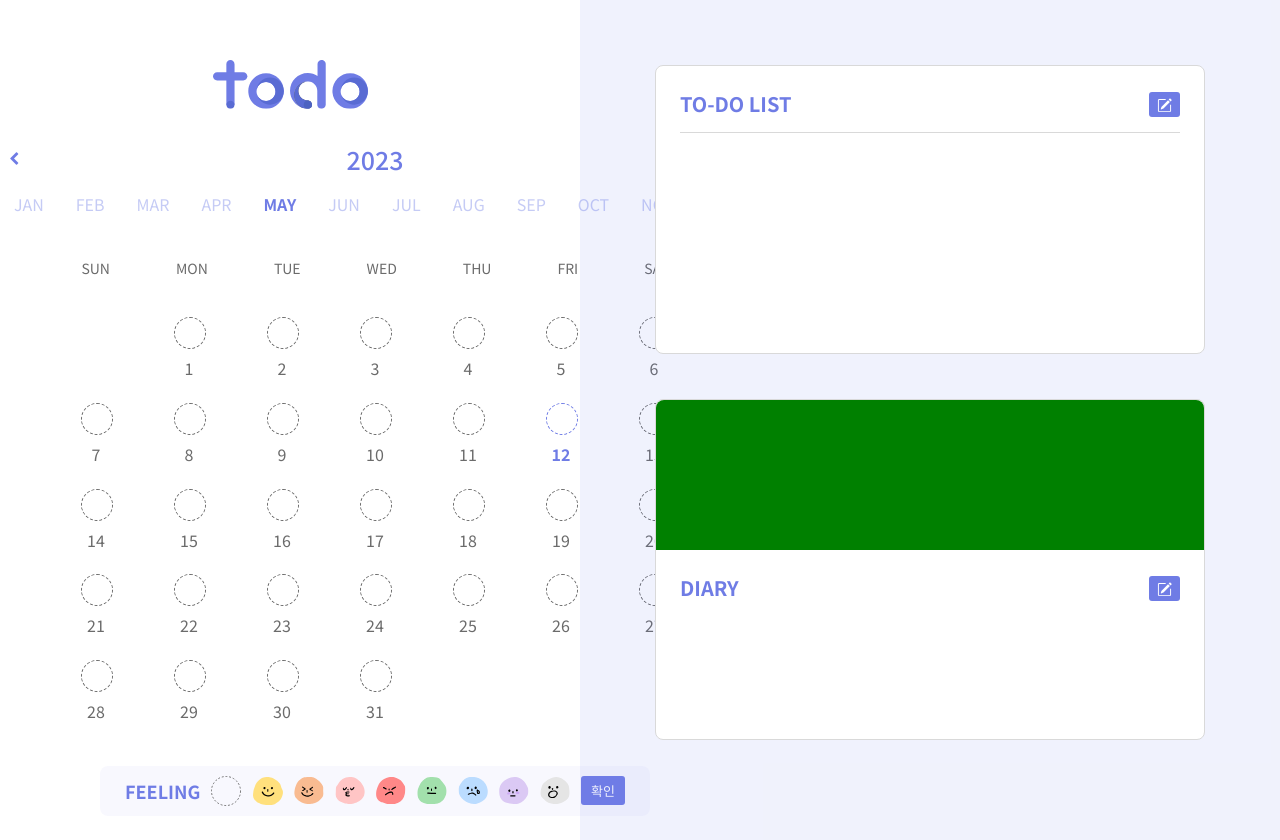
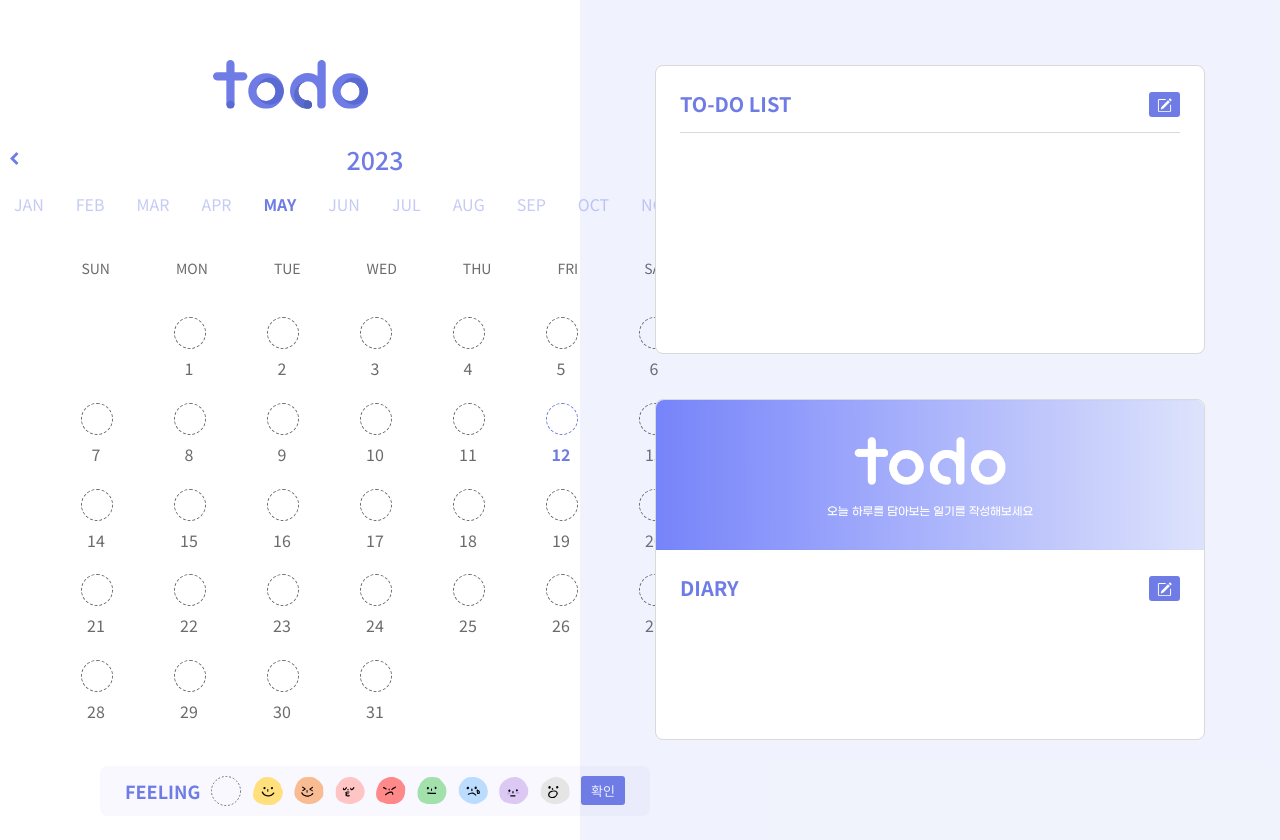
Before and after one commit to 2-hs2/todo, a Flask app: page / in a window 1280 px wide. Run offline with Flask 3, Linux system fonts and the light colour scheme; data that the repository does not hold is empty; some libraries are stand-ins or nearby versions.

Commit message:
UPDATE: 메인 페이지 다이어리 이미지 추가

```diff
--- a/static/css/main.css
+++ b/static/css/main.css
@@ -277,6 +277,9 @@ background: transparent
   background-color: green;
   height: 150px;
   border-radius: 8px 8px 0 0;
+  background-image: url("/static/img/diary.png");
+  background-position: center;
+  background-size: cover;
 }
 .diary-container {
   padding: 20px 24px;
```
Also changed, not shown: static/img/diary.png (added).
